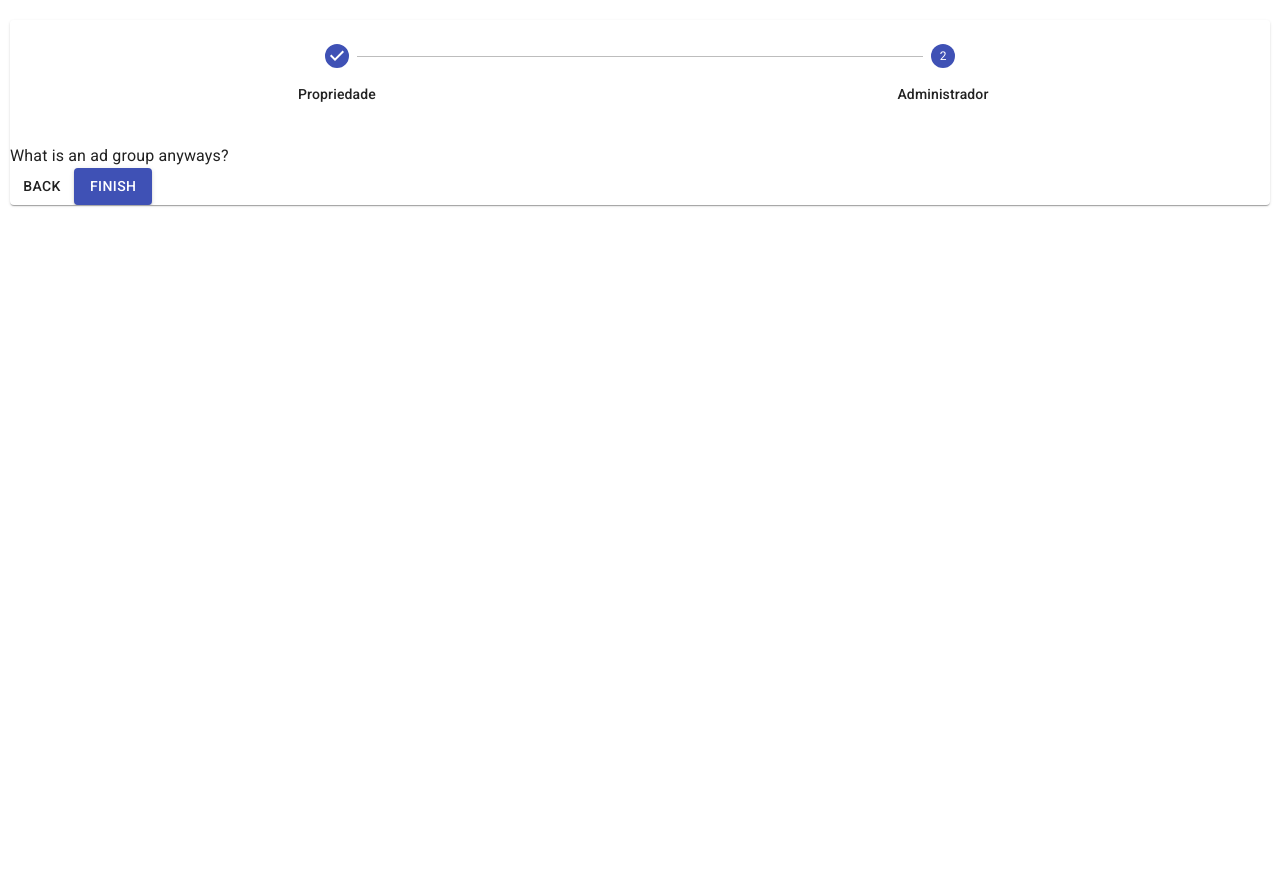
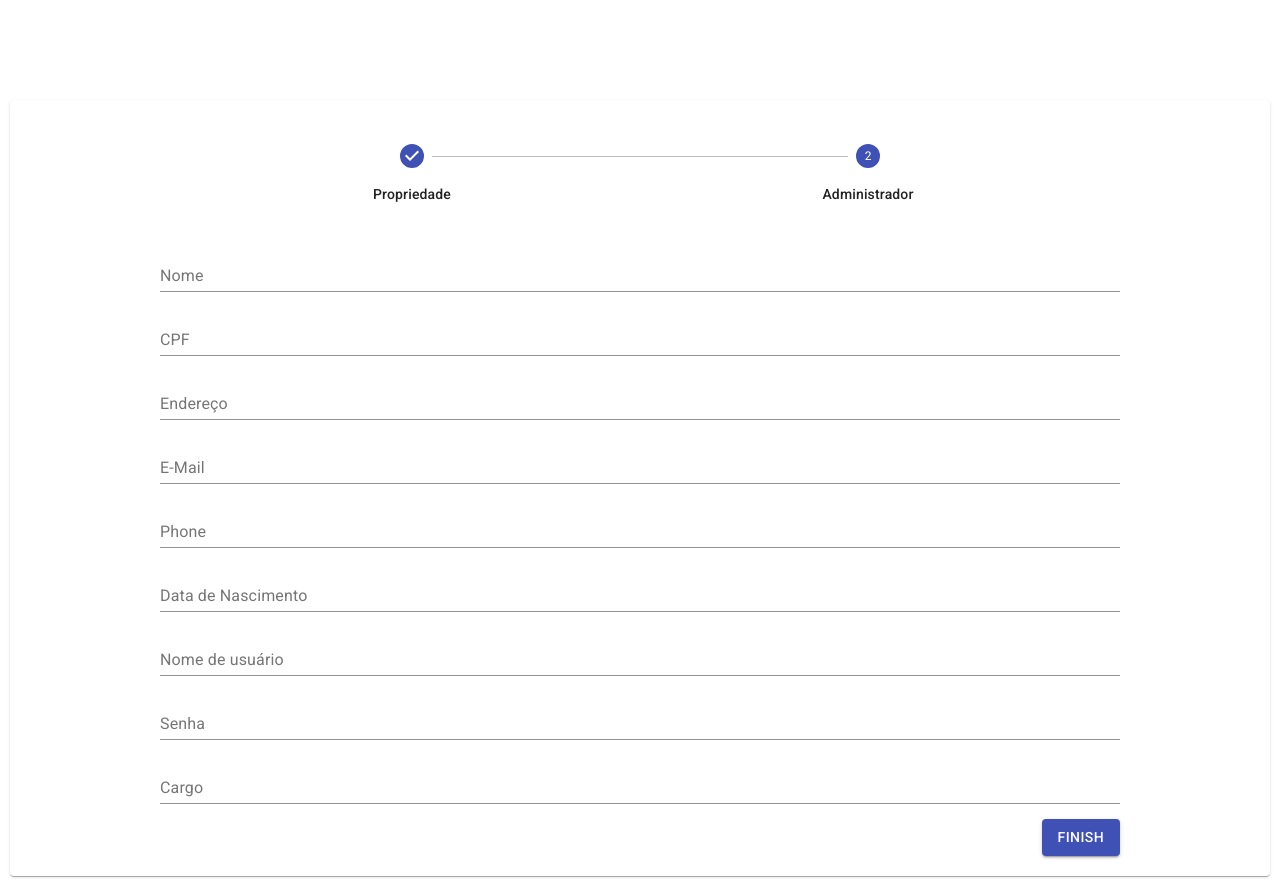
Before and after one commit to gprpaes/hostfy-client, a React (Create React App) app: page /signup in a window 1280 px wide. Both pictures are taken after a click on the button "NEXT". Before the commit the page ends 800 px from the top, so only its background shows below. Built offline with nearby package versions, Linux system fonts and the light colour scheme.

Commit message:
Basic signup forms complete

```diff
--- /dev/null
+++ b/src/pages/signup/Forms.tsx
@@ -0,0 +1,66 @@
+import React from "react";
+import Grid from "@material-ui/core/Grid";
+import TextField from "@material-ui/core/TextField";
+
+interface Props {
+  stepIndex: number;
+}
+
+const Forms = ({ stepIndex }: Props): JSX.Element => {
+  switch (stepIndex) {
+    case 0:
+      return (
+        <Grid container spacing={2}>
+          <Grid item xs={12}>
+            <TextField label="Nome da propriedade" fullWidth />
+          </Grid>
+          <Grid item xs={12}>
+            <TextField label="CNPJ" fullWidth />
+          </Grid>
+          <Grid item xs={12}>
+            <TextField label="Endereço" fullWidth />
+          </Grid>
+          <Grid item xs={12}>
+            <TextField label="Número de Quartos" fullWidth />
+          </Grid>
+        </Grid>
+      );
+    case 1:
+      return (
+        <Grid container spacing={2}>
+          <Grid item xs={12}>
+            <TextField label="Nome" fullWidth />
+          </Grid>
+          <Grid item xs={12}>
+            <TextField label="CPF" fullWidth />
+          </Grid>
+          <Grid item xs={12}>
+            <TextField label="Endereço" fullWidth />
+          </Grid>
+          <Grid item xs={12}>
+            <TextField label="E-Mail" fullWidth />
+          </Grid>
+          <Grid item xs={12}>
+            <TextField label="Phone" fullWidth />
+          </Grid>
+          <Grid item xs={12}>
+            <TextField label="Data de Nascimento" fullWidth />
+          </Grid>
+          <Grid item xs={12}>
+            <TextField label="Nome de usuário" fullWidth />
+          </Grid>
+          <Grid item xs={12}>
+            <TextField type="password" label="Senha" fullWidth />
+          </Grid>
+          <Grid item xs={12}>
+            <TextField label="Cargo" fullWidth />
+          </Grid>
+
+        </Grid>
+      );
+    default:
+      return <p>Unknown stepIndex</p>;
+  }
+};
+
+export default Forms;
--- a/src/pages/signup/Signup.tsx
+++ b/src/pages/signup/Signup.tsx
@@ -1,8 +1,6 @@
 import React, { useState } from "react";
 import Paper from "@material-ui/core/Paper";
 import Grid from "@material-ui/core/Grid";
-import FormControl from "@material-ui/core/FormControl";
-import Input from "@material-ui/core/Input";
 import { createStyles, makeStyles, Theme } from "@material-ui/core/styles";
 import Stepper from "@material-ui/core/Stepper";
 import Step from "@material-ui/core/Step";
@@ -10,46 +8,27 @@ import StepLabel from "@material-ui/core/StepLabel";
 import Button from "@material-ui/core/Button";
 import Typography from "@material-ui/core/Typography";
 import { TextField } from "@material-ui/core";
+import Forms from "./Forms";
 
 const useStyles = makeStyles((theme: Theme) =>
   createStyles({
     main: {
       margin: "10px",
-      marginTop: "20px",
+      marginTop: "100px",
       overflow: "hidden",
       display: "flex",
+      padding: "20px",
+      paddingLeft: "150px",
+      paddingRight: "150px"
     },
-
+    next: {
+      float: "right",
+      marginTop: "15px"
+    },
   })
 );
 
-function getStepContent(stepIndex: number) {
-  switch (stepIndex) {
-    case 0:
-      return (
-        <Grid container spacing={2}>
-          <Grid item xs={6}>
-            <TextField label="Nome da propriedade" fullWidth/>
-          </Grid>
-          <Grid item xs={6}>
-          <TextField label="CNPJ" fullWidth/>
-          </Grid>
-          <Grid item xs={6}>
-            <TextField label="Endereço" fullWidth/>
-          </Grid>
-          <Grid item xs={6}>
-          <TextField label="Número de Quartos" fullWidth/>
-          </Grid>
-        </Grid>
-      );
-    case 1:
-      return "What is an ad group anyways?";
-    case 2:
-      return "This is the bit I really care about!";
-    default:
-      return "Unknown stepIndex";
-  }
-}
+function getStepContent(stepIndex: number) {}
 
 const Signup = (): JSX.Element => {
   const classes = useStyles();
@@ -88,12 +67,10 @@ const Signup = (): JSX.Element => {
             </div>
           ) : (
             <div>
-              <Typography>{getStepContent(activeStep)}</Typography>
+              <Forms stepIndex={activeStep} />
               <div>
-                <Button disabled={activeStep === 0} onClick={handleBack}>
-                  Back
-                </Button>
                 <Button
+                  className={classes.next   }
                   variant="contained"
                   color="primary"
                   onClick={handleNext}
```
